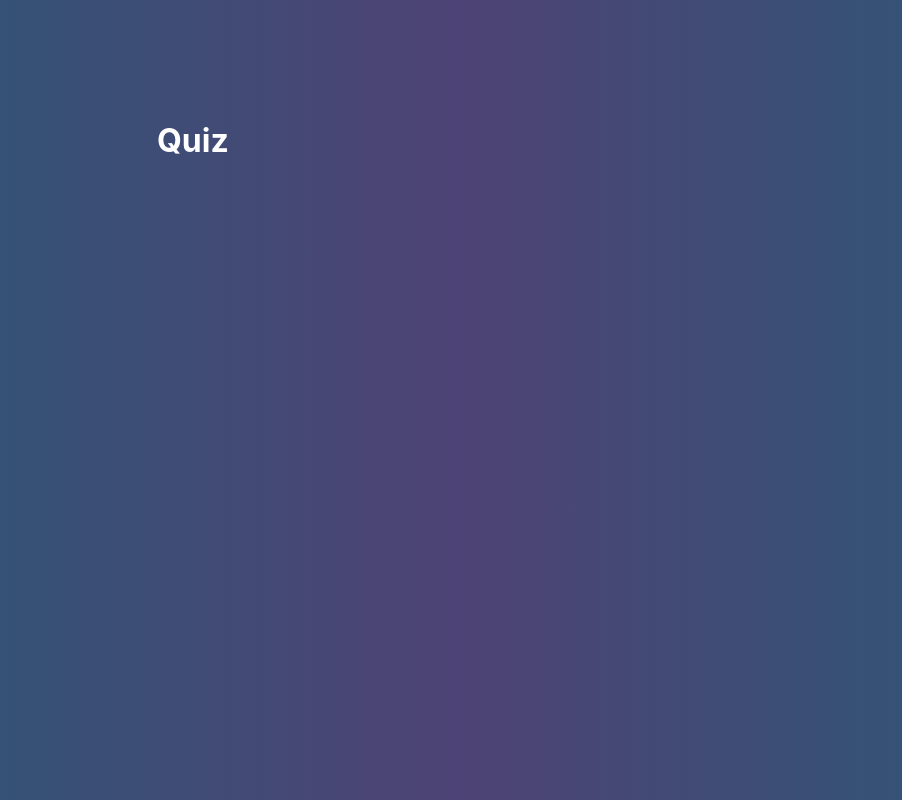
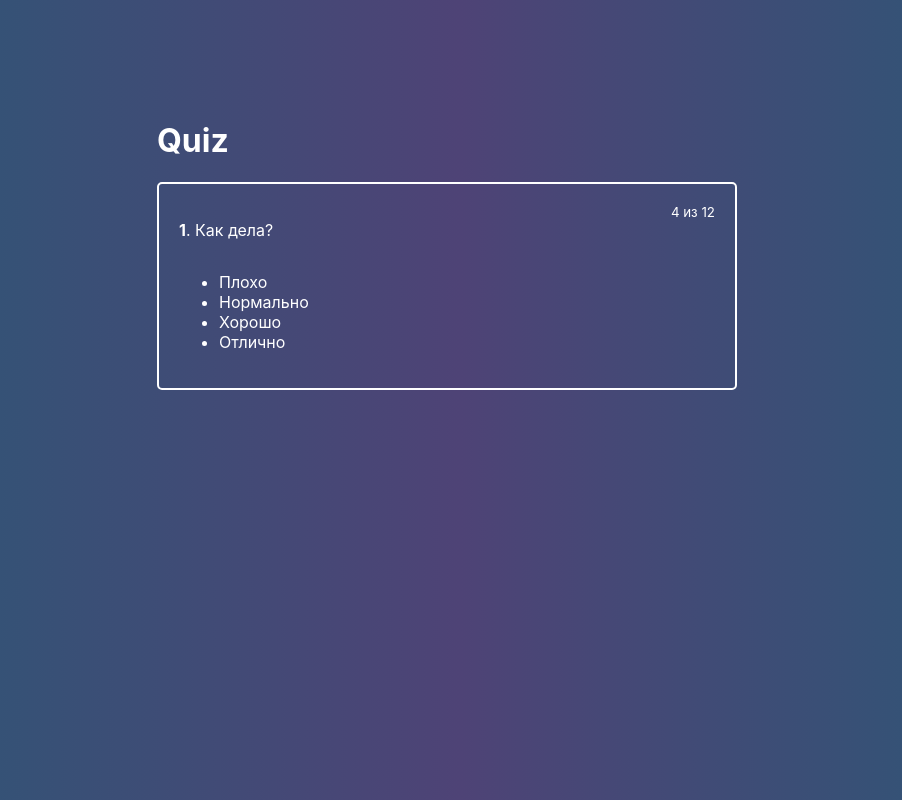
Before and after one commit to dev-081572/react-quiz, a React app: page / in a window 1280 px wide. Shown: the whole page, without its empty margins (193-1095 px from the left). Built offline with nearby package versions, Linux system fonts and the light colour scheme.

Commit message:
1.3 Создан компонент ActiveQuiz
* Компонент ActiveQuiz будет содержать текущую викторину

```diff
--- /dev/null
+++ b/src/components/Quiz/ActiveQuiz/ActiveQuiz.js
@@ -0,0 +1,20 @@
+import React from 'react';
+import styles from './ActiveQuiz.module.scss';
+
+const ActiveQuiz = props => (
+  <div className = {styles.ActiveQuiz}>
+    <div className = {styles.QuestionSection}>
+      <p><strong>1</strong>. Как дела?</p>
+      <small>4 из 12</small>
+    </div>
+
+    <ul>
+      <li>Плохо</li>
+      <li>Нормально</li>
+      <li>Хорошо</li>
+      <li>Отлично</li>
+    </ul>
+  </div>
+);
+
+export default ActiveQuiz;
--- /dev/null
+++ b/src/components/Quiz/ActiveQuiz/ActiveQuiz.module.scss
@@ -0,0 +1,19 @@
+.ActiveQuiz {
+  padding: 20px;
+  border: 2px solid #fff;
+  border-radius: 5px;
+  color: #fff;
+
+  .QuestionSection {
+    display: flex;
+    flex-direction: row;
+    justify-content: space-between;
+
+    small {
+      width: 10%;
+      min-width: 50px;
+      margin-left: 10px;
+      text-align: right;
+    }
+  }
+}
--- a/src/components/Quiz/Quiz.js
+++ b/src/components/Quiz/Quiz.js
@@ -1,5 +1,6 @@
 import React, {Component} from 'react';
 import styles from './Quiz.module.scss';
+import ActiveQuiz from './ActiveQuiz/ActiveQuiz';
 
 class Quiz extends Component {
   state = {
@@ -11,6 +12,7 @@ class Quiz extends Component {
       <div className = {styles.Quiz}>
         <div className = {styles.QuizWrapper}>
           <h1>Quiz</h1>
+          <ActiveQuiz />
         </div>
       </div>
     )
```
